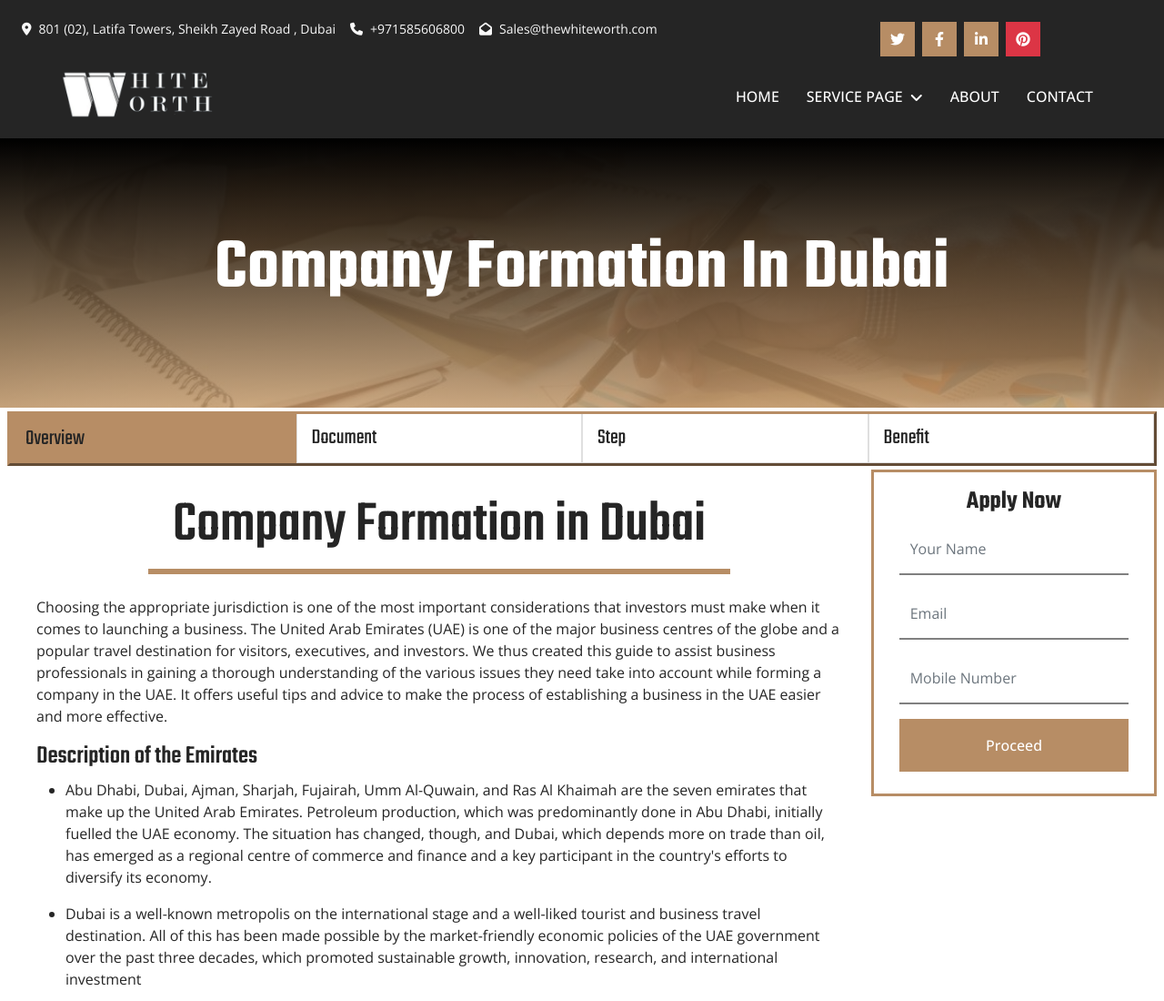
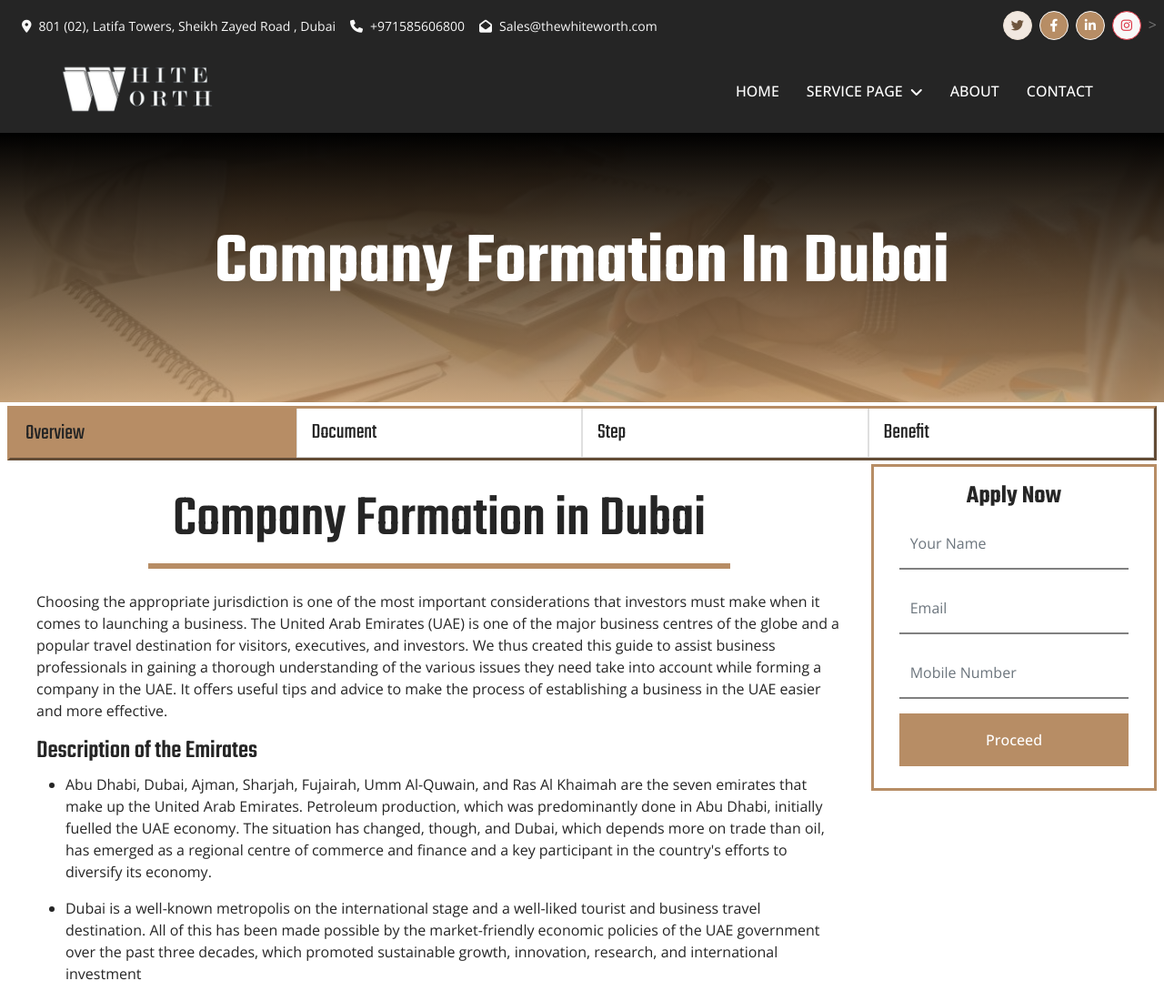
Before and after one commit to LR-AJ/whiteworth-original, a plain HTML site: page company-formation-dubai.html in a window 1280 px wide. Shown: the top 1100 px of the page at 91% size. Drawn offline with nearby package versions, Linux system fonts and the light colour scheme.

Commit message:
udpdate in social media header

```diff
--- a/company-formation-dubai.html
+++ b/company-formation-dubai.html
@@ -80,17 +80,20 @@
              </div>
              <div class="col-lg-3 px-2 text-end">
 
-                                             <div class="d-flex mt-4">
-                                <a class="btn btn-primary btn-square me-2" href="https://twitter.com/thewhiteworth"
-                                    aria-label="Twitter"><i class="fab fa-twitter fw-normal"></i></a>
-                                <a class="btn btn-primary btn-square me-2" href="https://www.facebook.com/WhiteWorth"
-                                    aria-label="facebook"><i class="fab fa-facebook-f fw-normal"></i></a>
-                                <a class="btn btn-primary btn-square me-2"
-                                    href="https://www.linkedin.com/company/80065080/admin/                                    "
-                                    aria-label="linkedn"><i class="fab fa-linkedin-in fw-normal"></i></a>
-                                <a class="btn btn-danger btn-square" href="https://in.pinterest.com/whiteworthAdvisors/"
-                                    aria-label="pinterest"><i class="fab fa-pinterest fw-normal"></i></a>
-                            </div>
+                <div class="h-100 d-inline-flex align-items-center">
+                    <a class="btn btn-sm btn-outline-light alert-primary btn-sm-square rounded-circle me-2"
+                        href="https://twitter.com/RaastaLegal" aria-label="twitter link"><i
+                            class="fab fa-twitter fw-normal"></i></a>
+                    <a class="btn btn-sm btn-outline-light btn-primary btn-sm-square rounded-circle me-2"
+                        href="https://www.facebook.com/LRaasta" aria-label="facebook"><i
+                            class="fab fa-facebook-f fw-normal"></i></a>
+                    <a class="btn btn-sm btn-outline-light  btn-primary btn-sm-square rounded-circle me-2"
+                        href="https://www.linkedin.com/company/legalraasta/mycompany/" aria-label="linkedin"><i
+                            class="fab fa-linkedin-in fw-normal"></i></a>
+                    <a class="btn btn-sm btn-outline-danger btn-light  btn-sm-square rounded-circle me-2"
+                        href="https://www.instagram.com/legal.raasta/" aria-label="instagram"><i
+                            class="fab fa-instagram fw-normal"></i></a>
+                </div>>
              </div>
          </div>
      </div>
```
Also changed, not shown: business-centre-dubai.html (+14 -11 lines), ifza-dubai-free-zone-company-formation.html (+14 -11 lines), investor-visa-dubai.html (+14 -11 lines), jebel-ali-offshore-company-formation-dubai-uae.html (+14 -11 lines), mainland-business-dubai.html (+14 -11 lines), offshore-company-formation-dubai-uae.html (+14 -11 lines), open-bank-account-dubai.html (+14 -11 lines), privacy-policy.html (+14 -11 lines), testimonial.html (+13 -10 lines).
